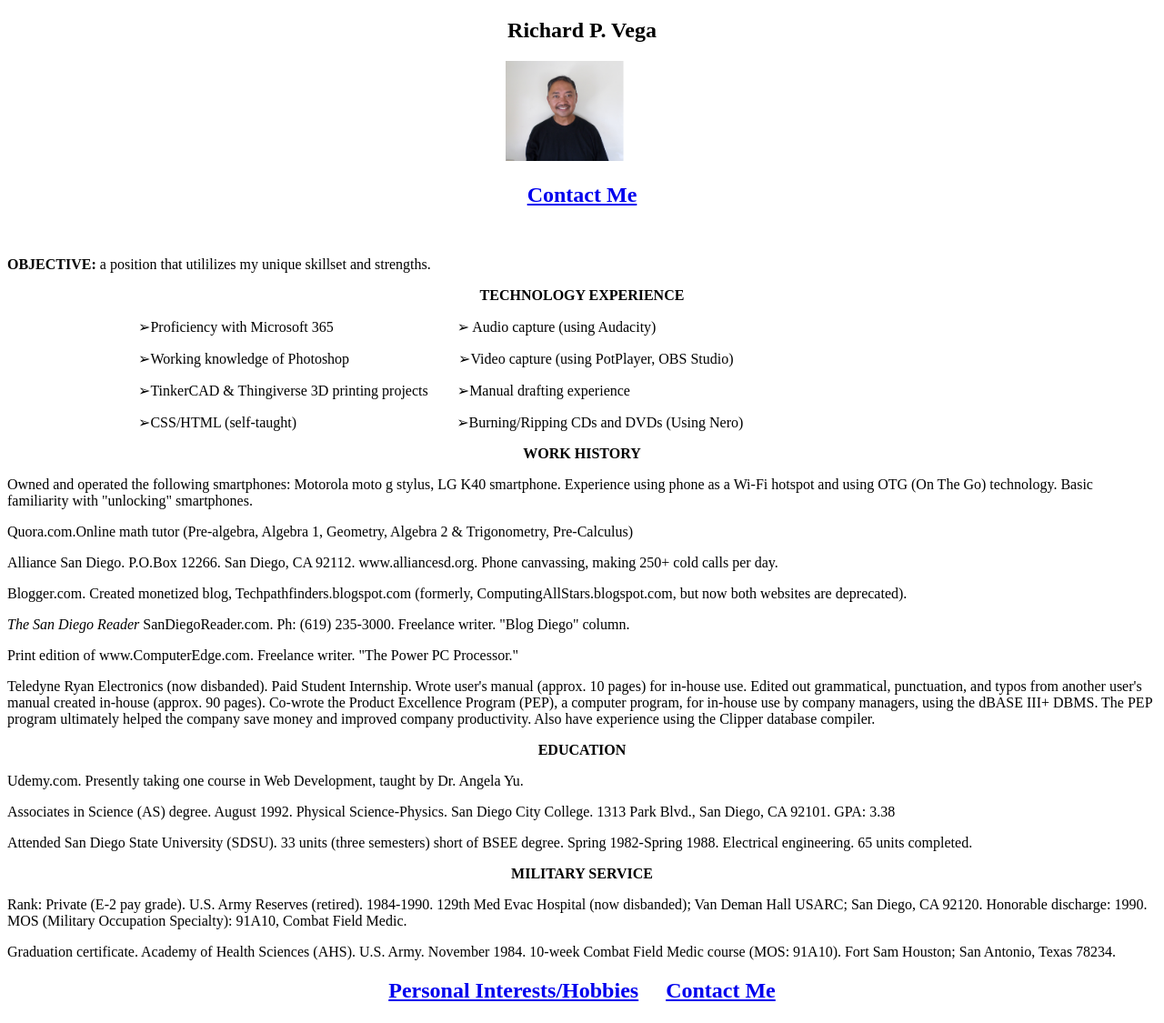
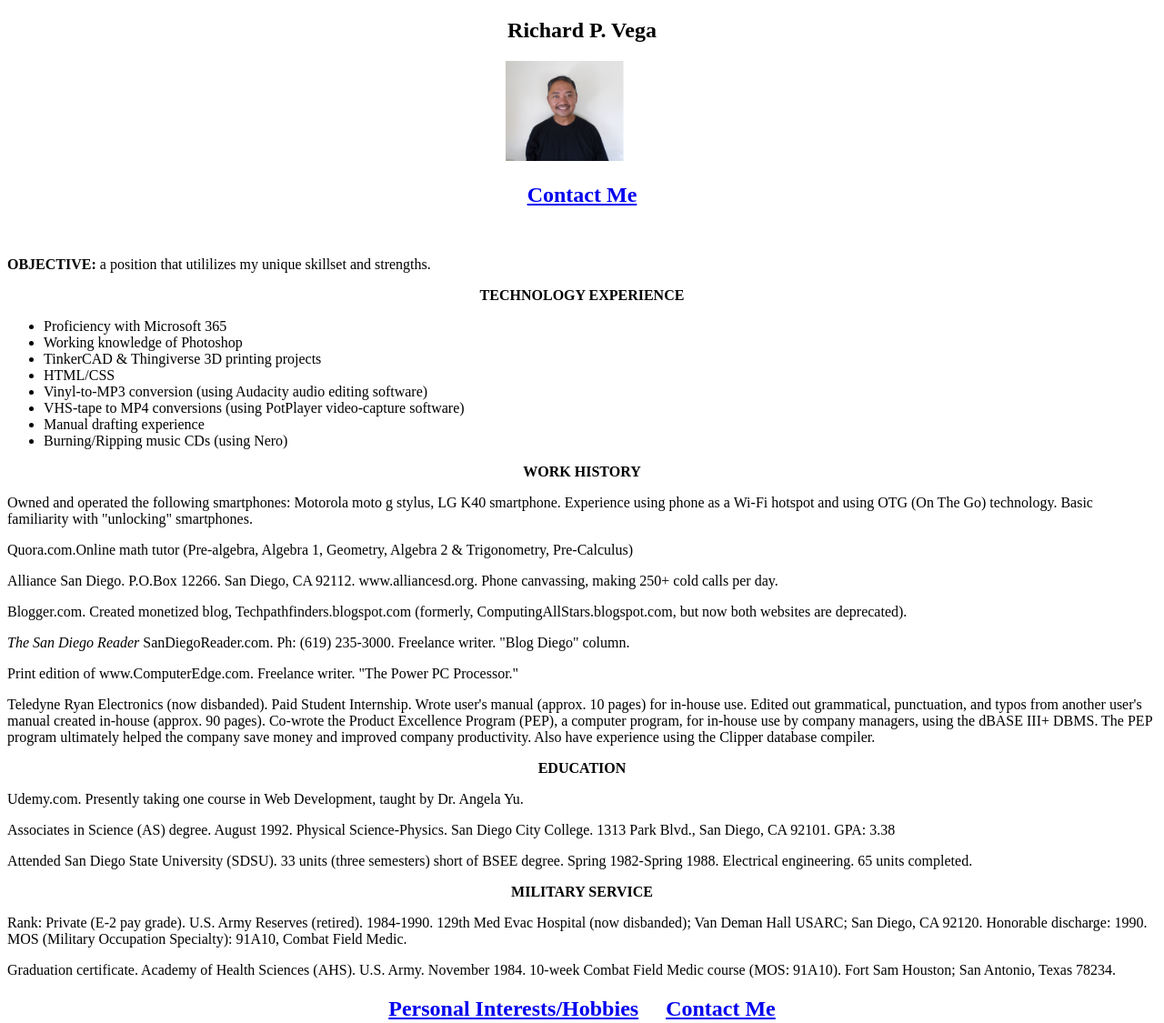
Before and after one commit to RichVega61/htmlresumervega, a plain HTML site: page index.html in a window 1280 px wide. Shown: the whole page at 91% size. Drawn offline with Linux system fonts and the light colour scheme.

Commit message:
Update index.html

```diff
--- a/index.html
+++ b/index.html
@@ -25,19 +25,23 @@
         <br>
         <p><strong>OBJECTIVE:</strong> a position that utililizes my unique skillset and strengths.</p>
         <center><p><b>TECHNOLOGY EXPERIENCE</b></p></center>
-            <p>&emsp;&emsp;&emsp;&emsp;&emsp;&emsp;&emsp;&emsp;&emsp;&#10146;Proficiency with Microsoft 365&nbsp;&nbsp;&nbsp;&nbsp;&nbsp;&nbsp;&emsp;&emsp;&emsp;&emsp;&emsp;&emsp;&emsp;&#10146; Audio capture (using Audacity) </p>
-            <p>&emsp;&emsp;&emsp;&emsp;&emsp;&emsp;&emsp;&emsp;&emsp;&#10146;Working knowledge of Photoshop&ensp;&emsp;&emsp;&emsp;&emsp;&emsp;&emsp;&emsp;&#10146;Video capture (using PotPlayer, OBS Studio)</p>
-            <p>&emsp;&emsp;&emsp;&emsp;&emsp;&emsp;&emsp;&emsp;&emsp;&#10146;TinkerCAD & Thingiverse 3D printing projects &ensp;&nbsp;&emsp;&#10146;Manual drafting experience</p>
-            <p>&emsp;&emsp;&emsp;&emsp;&emsp;&emsp;&emsp;&emsp;&emsp;&#10146;CSS/HTML (self-taught) &nbsp;&ensp;&emsp;&emsp;&emsp;&emsp;&emsp;&emsp;&emsp;&emsp;&emsp;&emsp;&#10146;Burning/Ripping CDs and DVDs (Using Nero)</p>
+        <!--
+            <p>&#10146;Proficiency with Microsoft 365&nbsp;&nbsp;&nbsp;&nbsp;&nbsp;&nbsp;&emsp;&emsp;&emsp;&emsp;&emsp;&emsp;&emsp;&#10146; Audio capture (using Audacity) </p>
+            <p>&#10146;Working knowledge of Photoshop&ensp;&emsp;&emsp;&emsp;&emsp;&emsp;&emsp;&emsp;&#10146;Video capture (using PotPlayer, OBS Studio)</p>
+            <p>&#10146;TinkerCAD & Thingiverse 3D printing projects &ensp;&nbsp;&emsp;&#10146;Manual drafting experience</p>
+            <p>&#10146;CSS/HTML &nbsp;&ensp;&emsp;&emsp;&emsp;&emsp;&emsp;&emsp;&emsp;&emsp;&emsp;&emsp;&#10146;Burning/Ripping CDs and DVDs (Using Nero)</p>
+        -->
 
-<!--
         <ul>
             <li>Proficiency with Microsoft 365</li>
             <li>Working knowledge of Photoshop</li>
             <li>TinkerCAD & Thingiverse 3D printing projects</li>
-            <li>Heretofore self-taught knowledge of HTML/CSS</li>
+            <li>HTML/CSS</li>
+            <li>Vinyl-to-MP3 conversion (using Audacity audio editing software)</li>
+            <li>VHS-tape to MP4 conversions (using PotPlayer video-capture software)</li>
+            <li>Manual drafting experience</li>
+            <li>Burning/Ripping music CDs (using Nero)</li>
         </ul>
--->
         <center><p><b>WORK HISTORY</b></p></center>
         <p>
             Owned and operated the following smartphones: Motorola moto g stylus, LG K40 smartphone. Experience using phone as a Wi-Fi hotspot and using OTG (On The Go) technology. Basic familiarity with "unlocking" smartphones.
```
